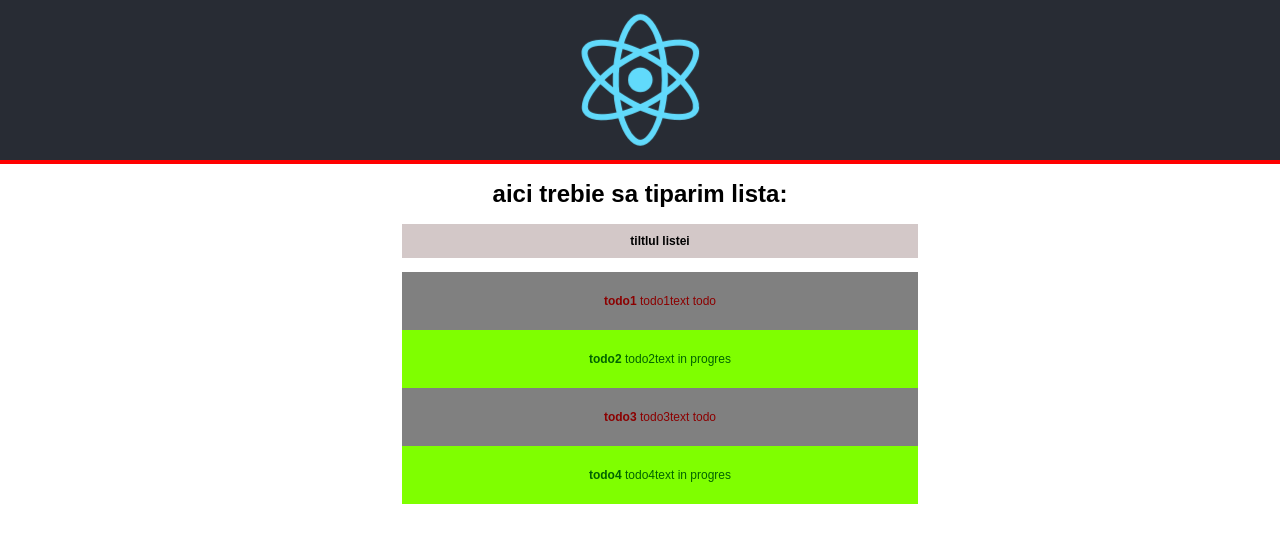
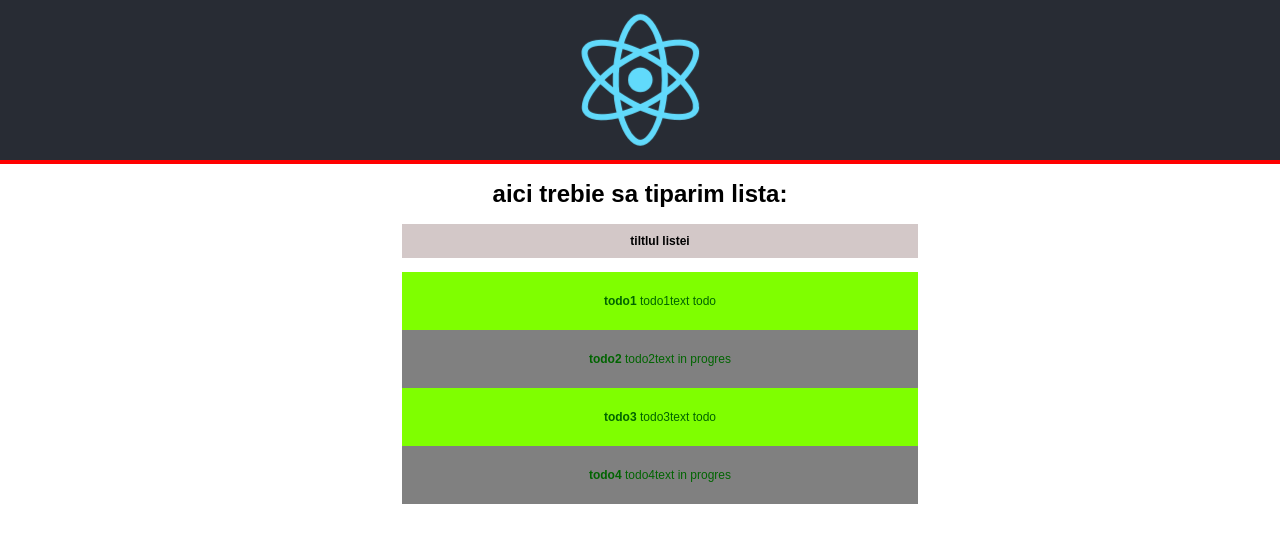
Before and after one commit to florentina-ban/mytodo, a React (Create React App) app in the folder my_app/: page / in a window 1280 px wide. Shown: the top 542 px of the page. Built offline with nearby package versions, Linux system fonts and the light colour scheme.

Commit message:
even-rows

```diff
--- a/my_app/src/comp.js
+++ b/my_app/src/comp.js
@@ -25,9 +25,9 @@ export default class Layout extends React.Component{
                     <h4 className="titlu">tiltlul listei</h4>
                     <br></br>
 
-                    <li class="item_p">{list[0]}</li>
+                    <li class="item">{list[0]}</li>
                     <li class="item">{list[1]}</li>
-                    <li class="item_p">{list[2]}</li>
+                    <li class="item">{list[2]}</li>
                     <li class="item">{list[3]}</li>
                 </ul>
 
--- a/my_app/src/item.css
+++ b/my_app/src/item.css
@@ -8,15 +8,6 @@
   padding: 10px;
 
 }
-.item_p{
-    background-color: gray;
-    color: darkred;
-
-    width: 40%;
-    margin: auto;
-    padding: 10px;
-
-  }
 .myCss{
 
     text-align: center;
@@ -27,6 +18,10 @@
 .lista{
     list-style-type: none;
 }
+.lista li:nth-child(even){
+    background: gray;
+
+}
 .titlu{
     background-color: rgb(211, 200, 200);
     width: 40%;
```
